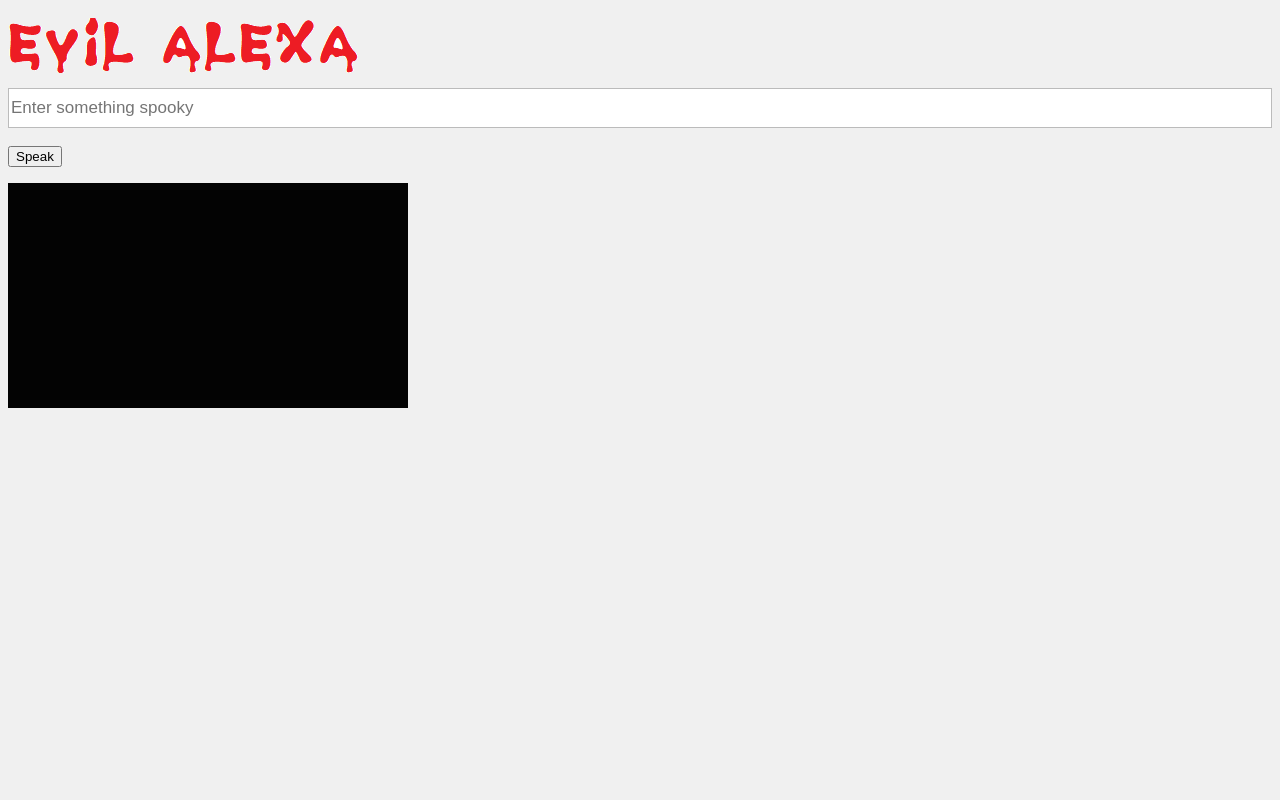
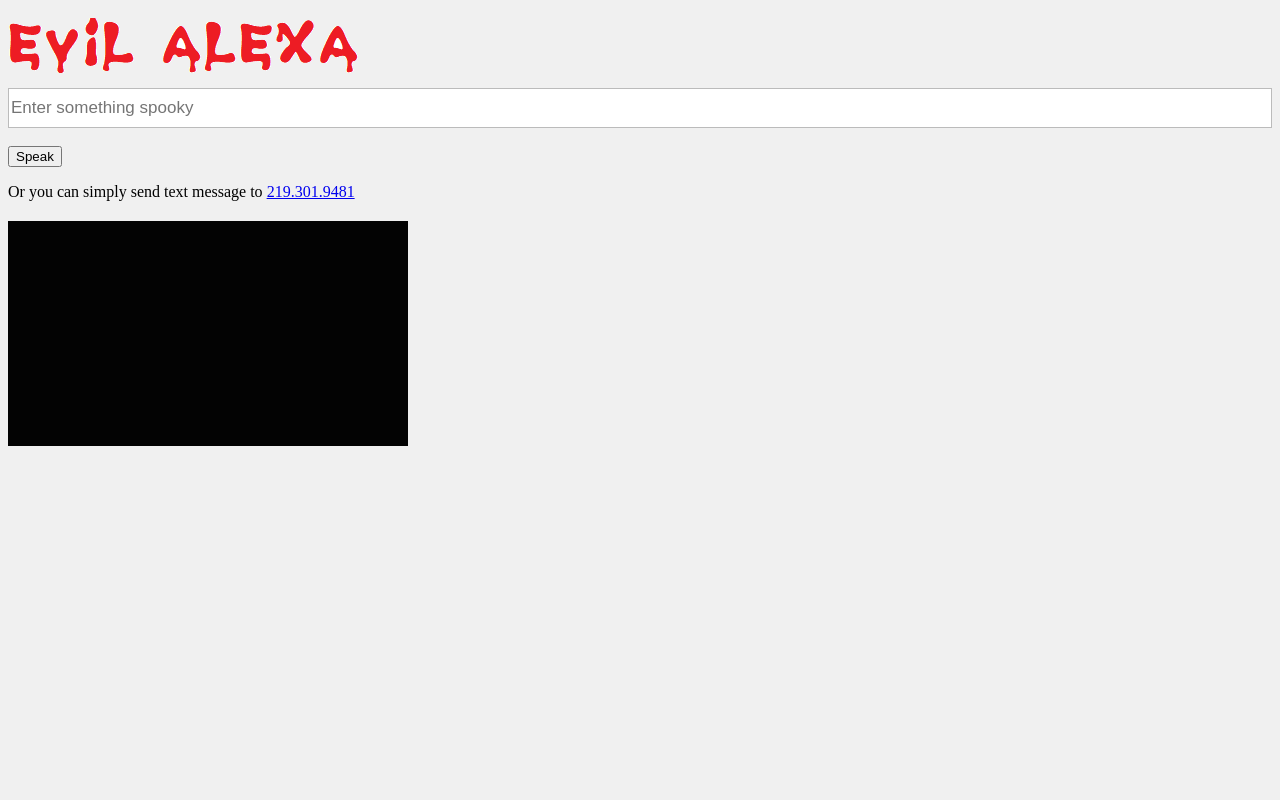
Before and after one commit to rbenamotz/EvilAlexaWeb, a Flask app: page / in a window 1280 px wide. Run offline with Flask 2, Linux system fonts and the light colour scheme.

Commit message:
no message

```diff
--- a/application.py
+++ b/application.py
@@ -26,7 +26,13 @@ application.debug = True
 
 @application.route('/', methods=['GET'])
 def hello():
-	return render_template('home.html')
+	a = 5
+	if (a==4):
+		return "4"
+	elif (a==3):
+		return "3"
+	else:
+		return render_template('home.html')
 
 @application.route('/speak', methods=['POST'])
 def speak():
--- a/static/style.css
+++ b/static/style.css
@@ -28,3 +28,8 @@ button[type=submit] {
 	vertical-align: middle;
 	align-content: center;
 }
+
+#imgAlexa {
+	display: block;
+	margin-top: 20px;
+}
--- a/templates/home.html
+++ b/templates/home.html
@@ -14,6 +14,7 @@
 				<input id="button" type="submit" value="Speak">
 
 			</form>
-			<img src="{{ url_for('static', filename='EvilAlexa.gif') }}" align="center"/>
+			Or you can simply send text message to <a href="sms://+12193019481">219.301.9481</a>
+			<img src="{{ url_for('static', filename='EvilAlexa.gif') }}" align="center"/ id="imgAlexa">
 	</body>
 </html>
```
Also changed, not shown: 1 other file.
